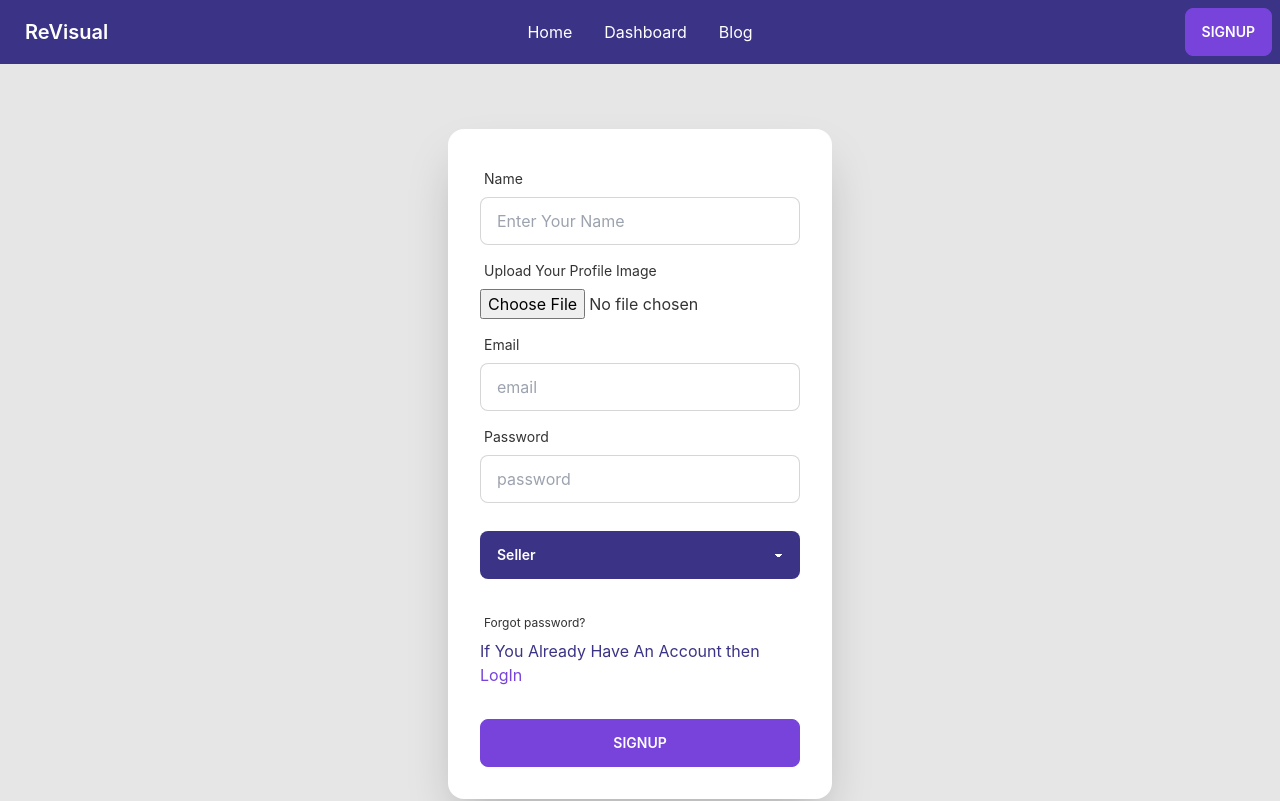
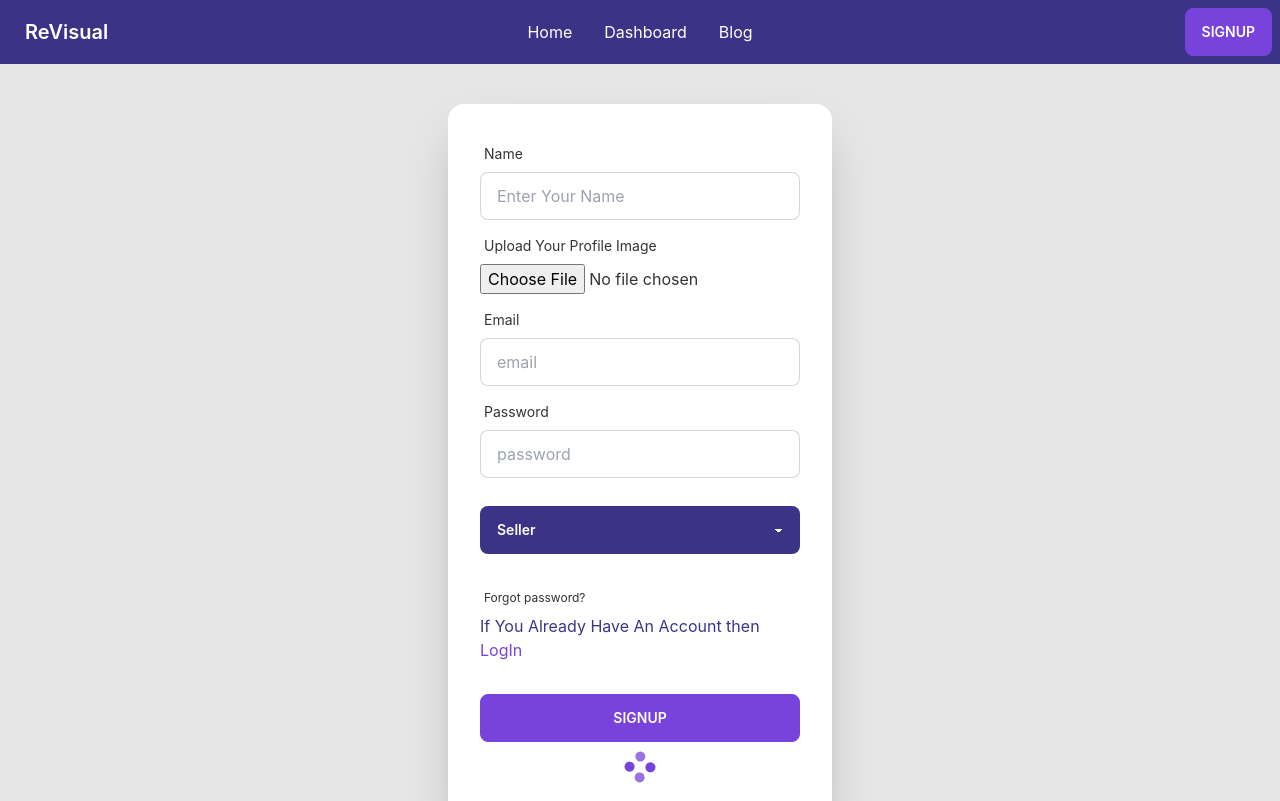
Before and after one commit to emon097/reVisual, a React (Create React App) app: page /signUp in a window 1280 px wide. Shown: the top 801 px of the page. Built offline with nearby package versions, Linux system fonts and the light colour scheme; no server answers.

Commit message:
navigate-log-in

```diff
--- /dev/null
+++ b/src/Loading/Loading.js
@@ -0,0 +1,12 @@
+import React from "react";
+import HashLoader from "react-spinners/HashLoader";
+
+const Loading = () => {
+  return (
+    <div className="flex justify-center items-center">
+      <HashLoader color="#7743DB" />
+    </div>
+  );
+};
+
+export default Loading;
--- a/src/Page/Authentation/SignUp/SignUp.js
+++ b/src/Page/Authentation/SignUp/SignUp.js
@@ -4,6 +4,7 @@ import toast from "react-hot-toast";
 import { Link, useNavigate } from "react-router-dom";
 import { AuthContext } from "../../../Context/AuthProvider";
 import useToken from "../../../Hooks/useToken";
+import Loading from "../../../Loading/Loading";
 
 const SignUp = () => {
   const { createUsersEmail, updateUser } = useContext(AuthContext);
@@ -76,6 +77,7 @@ const SignUp = () => {
               <label className="label">
                 <span className="label-text">Name</span>
               </label>
+
               <input
                 {...register("name")}
                 type="text"
@@ -135,6 +137,7 @@ const SignUp = () => {
             </div>
             <div className="form-control mt-6">
               <button className="btn text-white btn-primary">SignUp</button>
+              <Loading></Loading>
             </div>
           </div>
         </form>
--- /dev/null
+++ b/src/route/AdminRoute/AdminRoute.js
@@ -0,0 +1,23 @@
+import React, { useContext } from "react";
+import { Navigate, useLocation } from "react-router-dom";
+import { AuthContext } from "../../Context/AuthProvider";
+import useAdmin from "../../Hooks/useAdmin";
+import Loading from "../../Loading/Loading";
+
+const AdminRoute = ({ children }) => {
+  const { user, loading } = useContext(AuthContext);
+  const [isAdmin, isAdminLoading] = useAdmin(user?.email);
+  const location = useLocation();
+
+  if (loading || isAdminLoading) {
+    return <Loading></Loading>;
+  }
+
+  if (user && isAdmin) {
+    return children;
+  }
+
+  return <Navigate to="/login" state={{ from: location }} replace></Navigate>;
+};
+
+export default AdminRoute;
```
